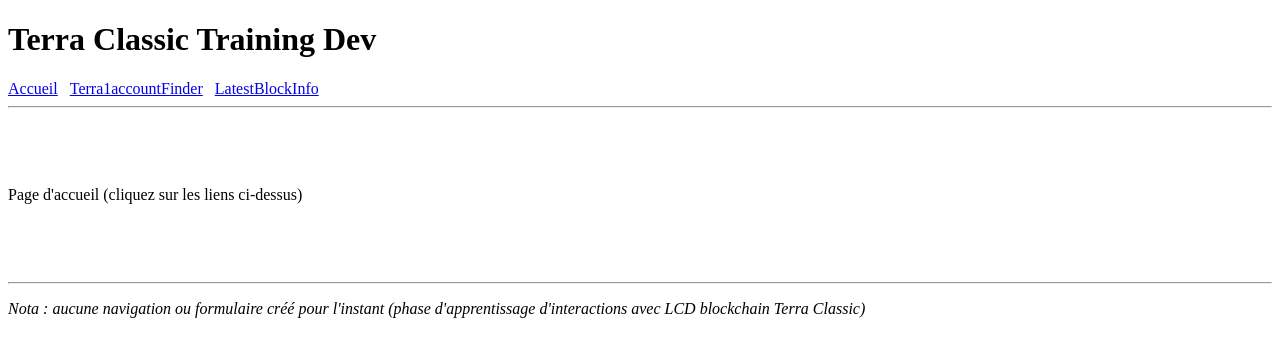
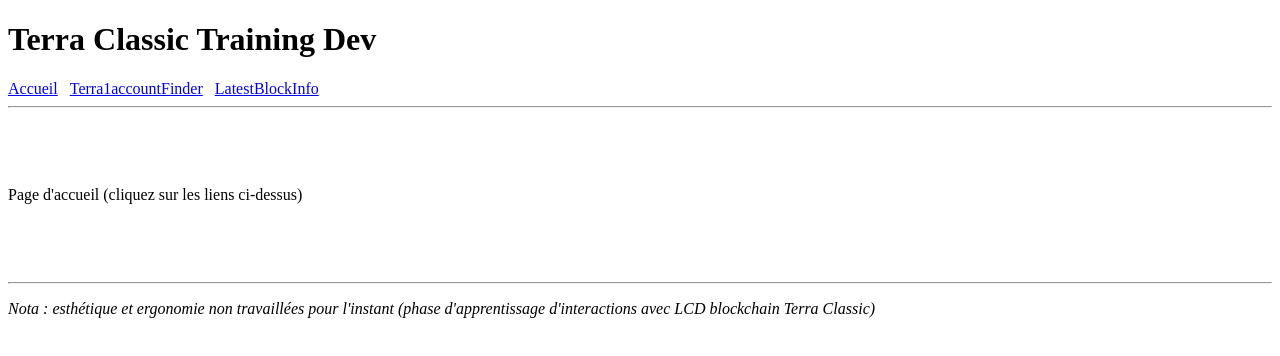
Before and after one commit to JeromeTGH/Terra-Classic-Training-Dev, a React (Create React App) app: page / in a window 1280 px wide. Shown: the top 356 px of the page. Built offline with nearby package versions, Linux system fonts and the light colour scheme.

Commit message:
Ajustement texte du footer des pages

```diff
--- a/src/App.js
+++ b/src/App.js
@@ -20,7 +20,7 @@
       <footer>
         <br />
         <hr />
-        <p><em>Nota : aucune navigation ou formulaire créé pour l'instant (phase d'apprentissage d'interactions avec LCD blockchain Terra Classic)</em></p>
+        <p><em>Nota : esthétique et ergonomie non travaillées pour l'instant (phase d'apprentissage d'interactions avec LCD blockchain Terra Classic)</em></p>
       </footer>
     </>
   );
```
